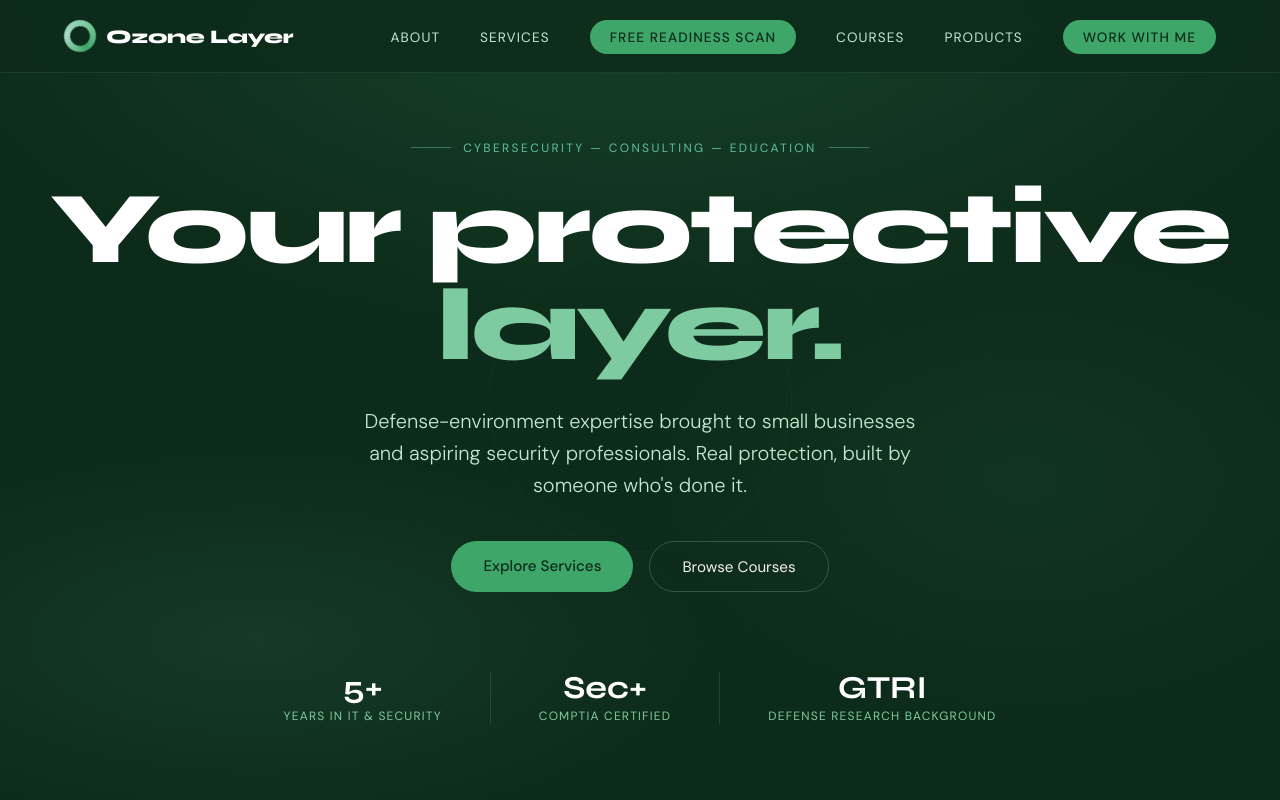
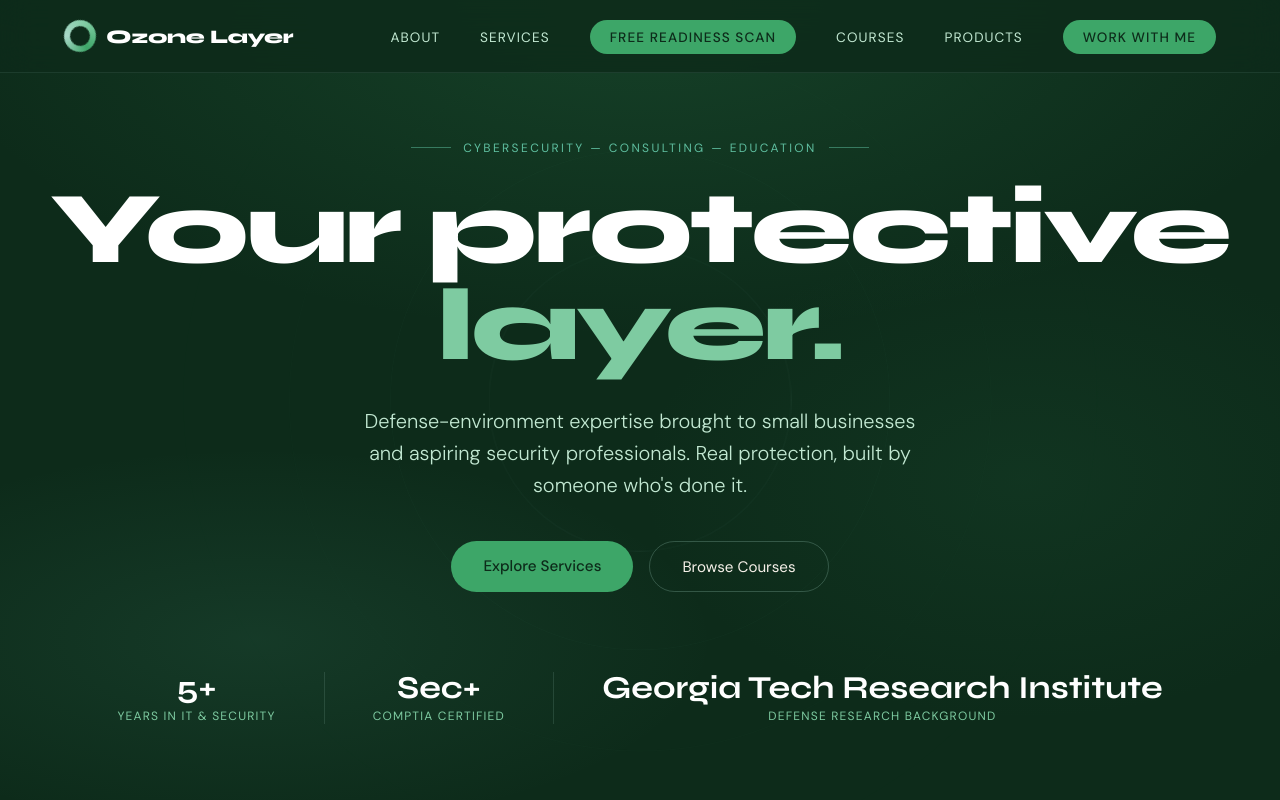
Before and after one commit to oukwuoma/ozonelayer, a plain HTML site: page index.html in a window 1280 px wide. Shown: the top 800 px of the page. Drawn offline with Linux system fonts and the light colour scheme.

Commit message:
Update GTRI to Georgia Tech Research Institute

```diff
--- a/index.html
+++ b/index.html
@@ -726,7 +726,7 @@
     </div>
     <div class="stat-divider"></div>
     <div class="stat">
-      <div class="stat-num">GTRI</div>
+      <div class="stat-num">Georgia Tech Research Institute</div>
       <div class="stat-label">Defense Research Background</div>
     </div>
   </div>
```
